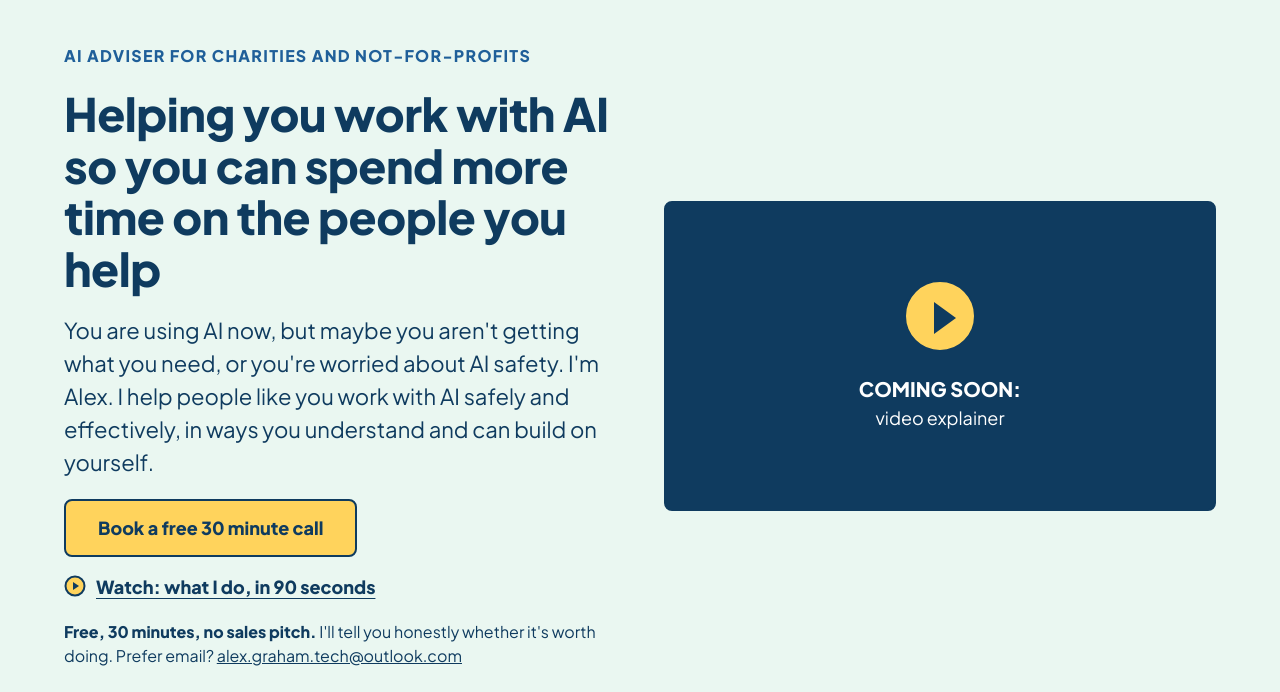
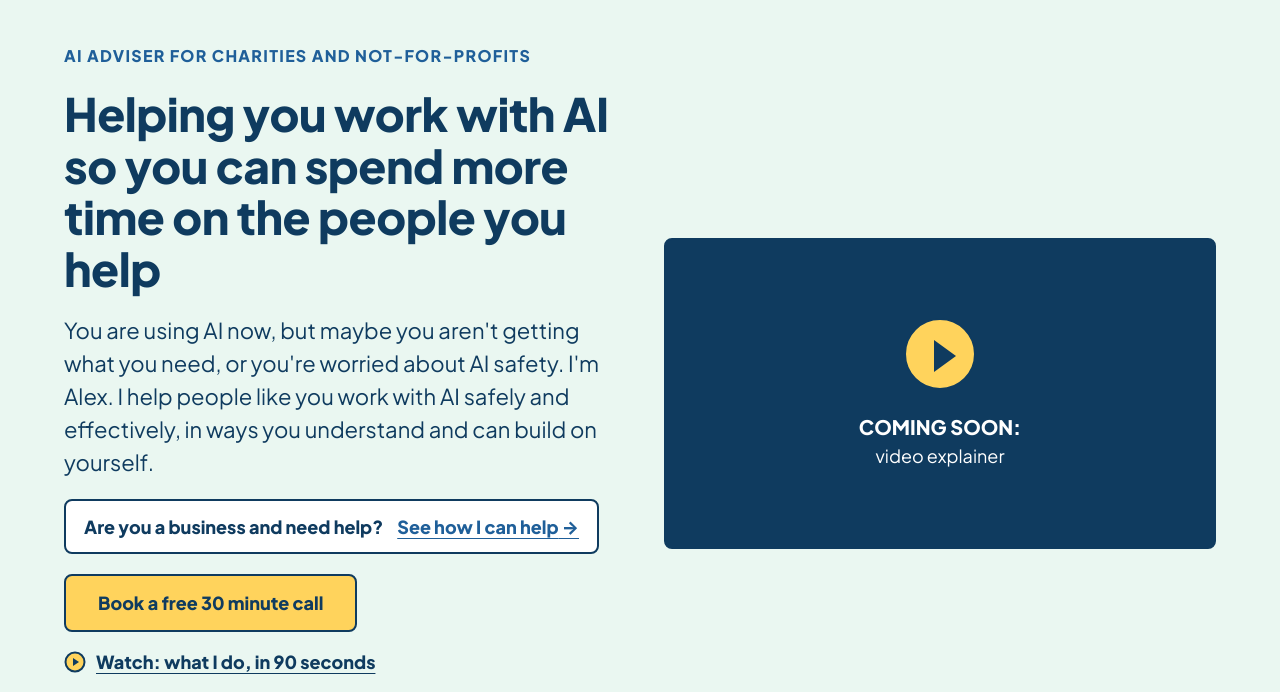
Before and after one commit to lalexgraham/alex-graham-site, a plain HTML site: page index.html in a window 1280 px wide. Shown: the part 78-770 px from the top of the page. Drawn offline with Linux system fonts and the light colour scheme.

Commit message:
Add prominent business page link to the home page hero
Add an "Are you a business and need help?" callout under the opening
paragraph, linking to the business page, with matching styles.

Co-Authored-By: Claude Sonnet 5.5 <noreply@anthropic.com>

```diff
--- a/index.html
+++ b/index.html
@@ -32,6 +32,7 @@
 <p class="kicker">AI adviser for charities and not-for-profits</p>
 <h1>Helping you work with AI so you can spend more time on the people you help</h1>
 <p class="lead">You are using AI now, but maybe you aren't getting what you need, or you're worried about AI safety. I'm Alex. I help people like you work with AI safely and effectively, in ways you understand and can build on yourself.</p>
+<p class="biz-link"><a href="business/"><strong>Are you a business and need help?</strong> <span>See how I can help</span></a></p>
 <div class="btn-row"><a class="btn btn-primary" data-cta href="#contact">Book a free 30 minute call</a><a class="playlink" data-play href="#video"><svg width="22" height="22" viewBox="0 0 22 22" aria-hidden="true"><circle cx="11" cy="11" r="9.5" fill="#FFD35C" stroke="#0F3B5F" stroke-width="2"/><path d="M9 7l6 4-6 4z" fill="#0F3B5F"/></svg>Watch: what I do, in 90 seconds</a></div>
 <p class="mini"><strong>Free, 30 minutes, no sales pitch.</strong> I'll tell you honestly whether it's worth doing. Prefer email? <a data-email href="mailto:">email me</a></p>
 </div>
--- a/style.css
+++ b/style.css
@@ -39,6 +39,12 @@ h3{font-weight:800;font-size:clamp(21px,2.4vw,26px);line-height:1.2}
 .btn-row{display:flex;flex-wrap:wrap;gap:16px;align-items:center}
 .playlink{font-weight:800;text-decoration:underline;text-underline-offset:4px;display:inline-flex;gap:10px;align-items:center}
 .cta-after{margin-top:32px}
+.biz-link a{display:inline-flex;flex-wrap:wrap;align-items:center;gap:4px 14px;padding:14px 18px;background:var(--white);border:var(--border);border-radius:var(--radius);color:var(--navy);font-size:18px;line-height:1.3;text-decoration:none}
+.biz-link a strong{font-weight:800}
+.biz-link a span{font-weight:800;color:var(--blue);text-decoration:underline;text-underline-offset:4px}
+.biz-link a span::after{content:" \2192"}
+.biz-link a:hover{background:var(--yellow);color:var(--navy)}
+.biz-link a:hover span{color:var(--navy)}
 /* header */
 header.site{position:sticky;top:0;z-index:50;background:var(--mint);border-bottom:var(--border)}
 header.site .wrap{display:flex;align-items:center;justify-content:space-between;gap:16px;min-height:72px;flex-wrap:wrap;padding-top:8px;padding-bottom:8px}
```
